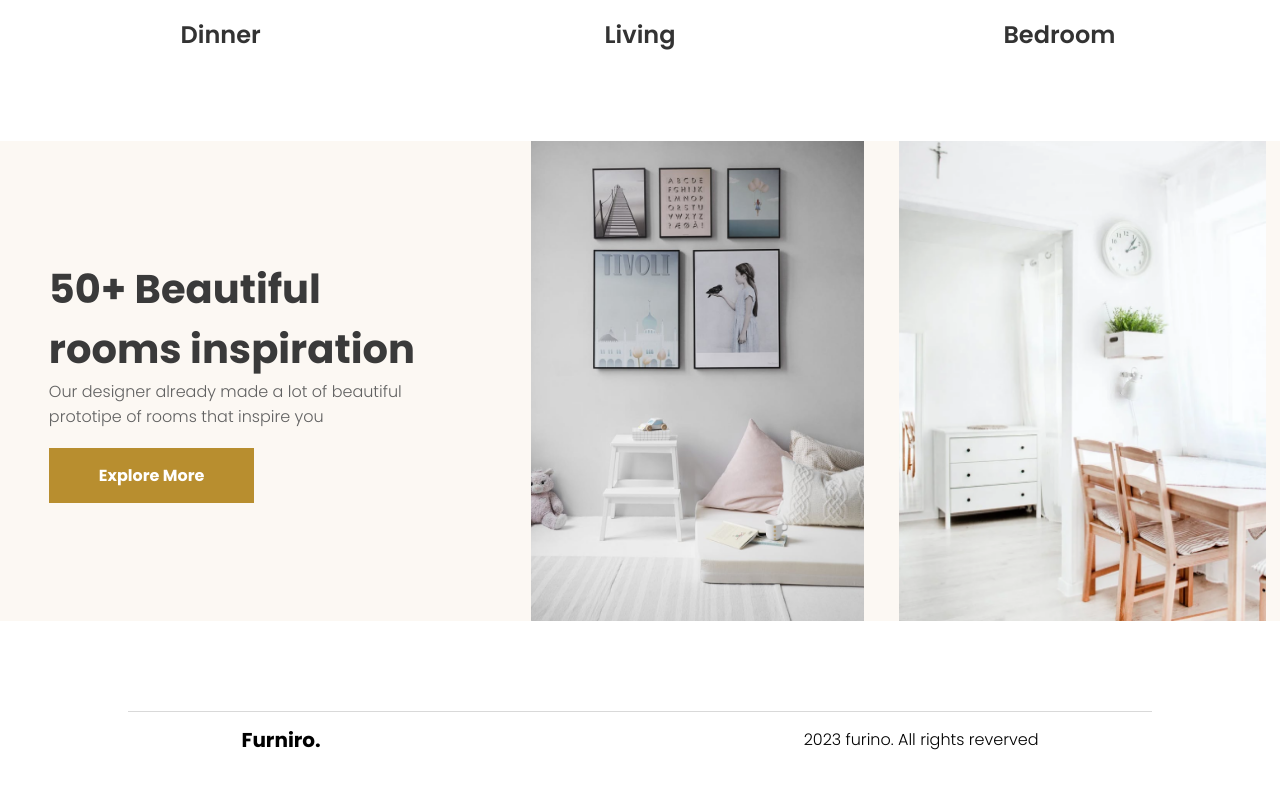
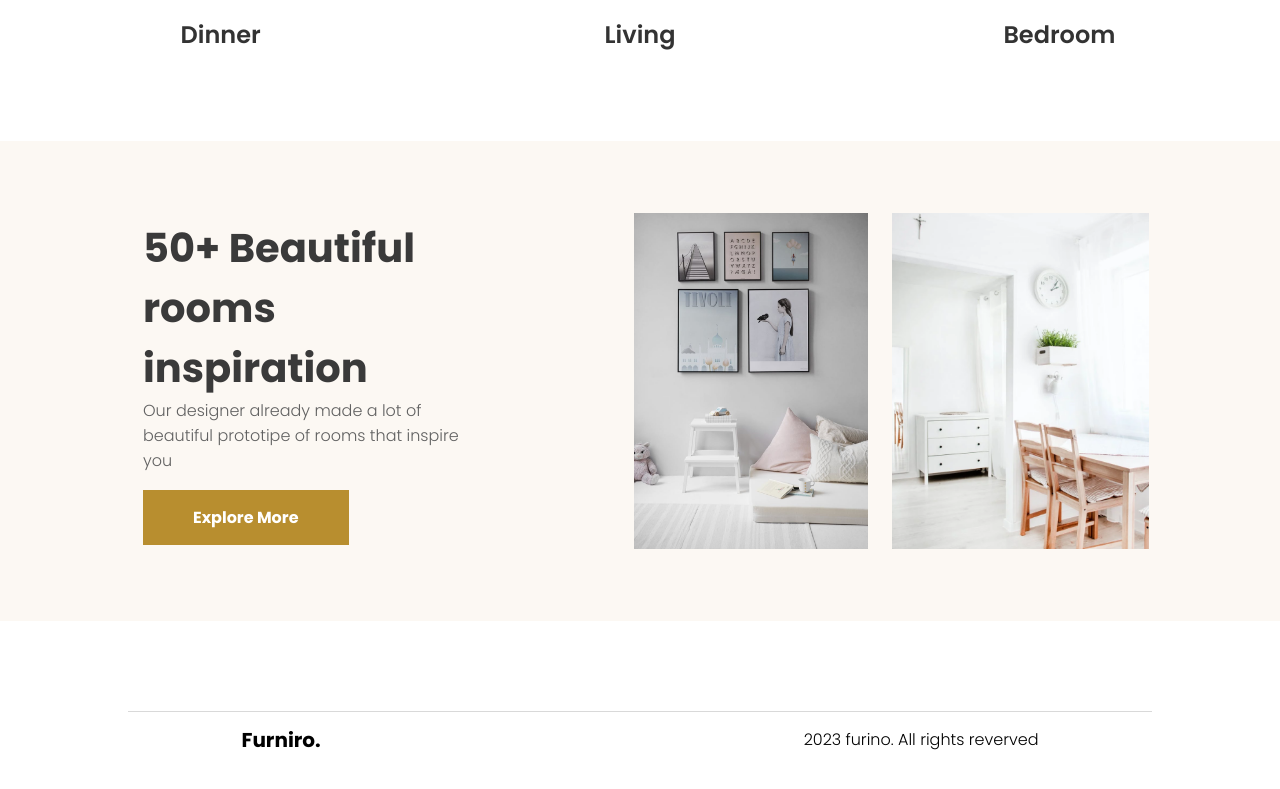
Before and after one commit to visstt/Furniro, a React (Create React App) app: page / in a window 1280 px wide. Shown: the part 1494-2283 px from the top of the page. Built offline with nearby package versions, Linux system fonts and the light colour scheme.

Commit message:
fix adaptive

```diff
--- a/src/components/Cart_page/Cart_page.css
+++ b/src/components/Cart_page/Cart_page.css
@@ -66,8 +66,12 @@
     font-size: 16px;
     margin-top: 10%;
     margin-bottom: 10%;
+    cursor: pointer;
 }
-
+.btn_cart_page:hover{
+    transition: 0.5s;
+    background-color: bisque;
+}
 .nav_cart{
     margin-top: 10%;
 }
--- a/src/components/Main_page/Section_1/Section_1.css
+++ b/src/components/Main_page/Section_1/Section_1.css
@@ -1,5 +1,9 @@
 @import url('https://fonts.googleapis.com/css2?family=Poppins:wght@300;600;700;800&display=swap');
 
+html{
+    width: 100%;
+    position: absolute;
+}
 .Section_1{
     display: flex;
     background-image: url(./bg_main.png);
--- a/src/components/Main_page/Section_3/Section_3.css
+++ b/src/components/Main_page/Section_3/Section_3.css
@@ -4,6 +4,8 @@
     height: 60vh;
     margin-top: 7%;
     margin-bottom: 7%;
+    display: flex;
+    justify-content: center;
 }
 
 .Section_3_container{
@@ -52,13 +54,26 @@
 .Section_3_images{
     height: 100%;
     display: flex;
+    justify-content: center;
     flex-direction: row;
     flex-wrap: nowrap;
     gap: 5%;
+
 }
 
-@media (max-width: 1200px){
+
+@media (max-width: 1400px){
     .Section_3_container{
-        width:  100%;
+        width:  90%;
+
+        img{
+            width: 60%;
+            height: 70%;
+
+        }
+        .Section_3_images{
+            align-items: center;
+        }
     }
+
 }
```
